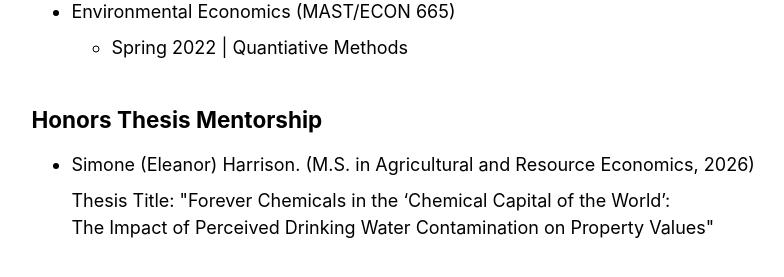
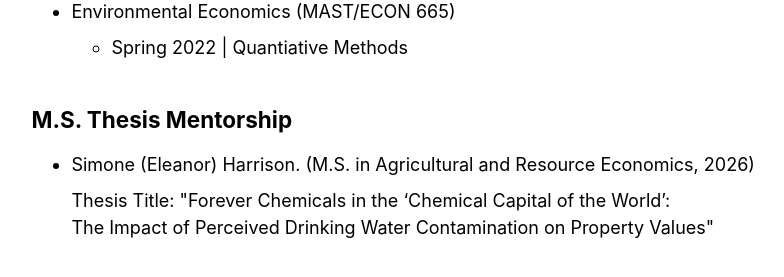
Before and after one commit to sachin-b-badole/sachin-b-badole.github.io, a Jekyll site: the page built from _pages/teaching.html, in a window 1280 px wide and 1271 px high. Shown: the part 814-1091 px from the top of the window, without its empty margins (302-1086 px from the left). Built offline with Jekyll 4.4.1, drawn with Linux system fonts in a browser that asks for light colours.

Commit message:
Update teaching.html

```diff
--- a/_pages/teaching.html
+++ b/_pages/teaching.html
@@ -49,7 +49,7 @@ classes: teaching-page    # optional CSS hook if you want extra styling | classe
 
 <!-- <p> <hr>  <p> -->
 
-<h2>Honors Thesis Mentorship</h2>
+<h2>M.S. Thesis Mentorship</h2>
 
 <ul>
   <!-- <p> <li>Davidson Obilor Nwaonu. Thesis Title: "Sustainability and Health on the Shelf: How Scaling and Salience Framing Influence Consumer Preferences for Climate-Smart and Health Attributes of Staple Foods".</li>  !</p> -->
```
